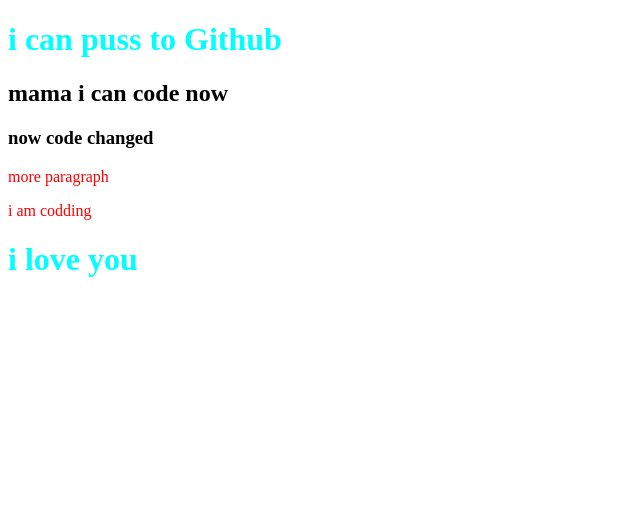
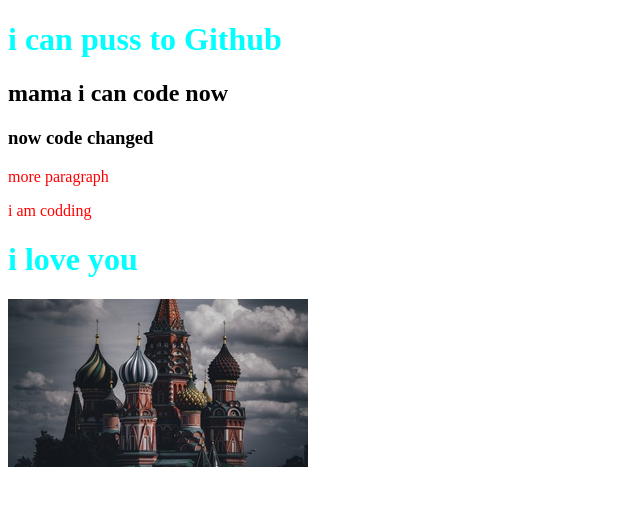
Before and after one commit to sawrov1122/my-second-repo, a plain HTML site: page index.html in a window 1280 px wide. Shown: the whole page, without its empty margins (0-640 px from the left). Drawn offline with Linux system fonts and the light colour scheme; files whose address does not match are found by name.

Commit message:
image added

```diff
--- a/index.html
+++ b/index.html
@@ -16,5 +16,6 @@
     <p>more paragraph</p>
     <p>i am codding</p>
     <h1>i love you</h1>
+    <img src="C:\project\mr-second-repo\kremlin_buildings_architecture_160540_300x168.jpg" alt="">
 </body>
 </html>
```
Also changed, not shown: kremlin_buildings_architecture_160540_300x168.jpg (added), pexels-photo-1477166.jpeg (added).
